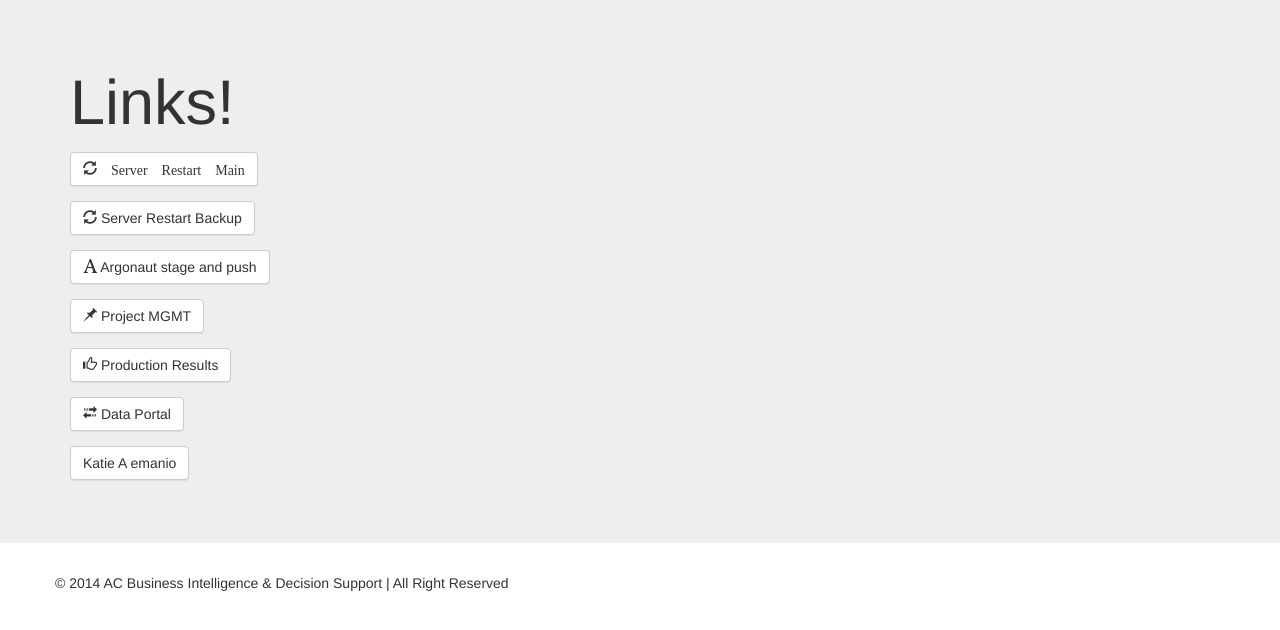
After one commit to chetstar/projectmgmtWindows, a Flask app: page /navstart in a window 1280 px wide. The commit adds this page. Shown: the top 630 px of the page. Run offline with Flask 2, Linux system fonts and the light colour scheme; some libraries are stand-ins or nearby versions.

Commit message:
small changes

```diff
--- a/app/forms.py
+++ b/app/forms.py
@@ -22,7 +22,7 @@ class task_form(Form):
     staff = TextField('Staff Assigned')
     complete = BooleanField('Is the task Complete?')
     deadline =DateField( 'Deadline (mm/dd/yyyy)',  format='%m/%d/%Y',validators = [validators.Required()])
-    note = TextAreaField('Note',[validators.Required(),validators.Length(min=2, max=250,message='not the right length less than 250 characters')])
+    note = TextAreaField('Note',)
     Order = IntegerField('Order')
     submit=SubmitField('Submit')
 
--- a/app/templates/edit_task.html
+++ b/app/templates/edit_task.html
@@ -97,7 +97,10 @@
 <input data-provide="datepicker" data-date-format="mm/dd/yyyy" id="deadline"  type="text" value="{{ form.deadline.data }}" name="deadline" required></input>
 <br><br>
 {{ wtf.form_field(form.complete) }}<br><br>
-    <input id="note" class="form-control" type="text"  name="note"  value="{{ form.note.data }}" maxlength="300"  required></input><br><br>
+  <label class="control-label" for="note">
+Note
+                        </label>
+    <input id="note" class="form-control" type="text"  name="note"  value="{{ form.note.data }}" maxlength="300"  ></input><br><br>
    <div class="row">
       <div class="col-md-1 ">
 {{ wtf.form_field(form.submit) }}</form> </div>
--- a/app/templates/index_for_task.html
+++ b/app/templates/index_for_task.html
@@ -101,7 +101,7 @@
           Note *
 
                                 </label>
-                                <input id="note" class="form-control" type="text"  name="note" maxlength="300"  required></input>
+                                <input id="note" class="form-control" type="text"  name="note" maxlength="300"  ></input>
                          {{ wtf.form_field(tform.submit) }}    </div>
           </div></p></div></div>
 </form></b>
--- /dev/null
+++ b/app/templates/navStart.html
@@ -0,0 +1,90 @@
+ {% extends "bootstrap/base.html" %}
+{% import "bootstrap/wtf.html" as wtf %}
+
+<!DOCTYPE html>
+
+<html lang="en">
+    {% block head %}
+    <title>AC Forms!{% block title %}{% endblock %}</title>
+         <meta name="viewport" content="width=device-width, initial-scale=1.0">
+    <meta name="description" content="">
+    <meta name="keywords" content="">
+    <meta name="author" content="">
+    <meta charset="utf-8">
+
+
+<link href="/static/css/bootstrap-responsive.css" rel="stylesheet">
+<script src="http://code.jquery.com/jquery-latest.js"></script>
+   <!--   <script src="/static/js/bootstrap.min.js"></script> -->
+<meta name="viewport" content="width=device-width, initial-scale=1.0">
+<link href="//netdna.bootstrapcdn.com/font-awesome/4.0.3/css/font-awesome.css" rel="stylesheet">
+
+
+    <!--  <link href="//netdna.bootstrapcdn.com/bootstrap/3.0.0/css/bootstrap.min.css" rel="stylesheet">-->
+<link rel="stylesheet" type="text/css" href="{{ url_for('static', filename='css/datepicker.css') }}">
+<link rel="stylesheet" type="text/css" href="{{ url_for('static', filename='css/datepicker3.css') }}">
+<script type="text/javascript" src="{{ url_for('static', filename='js/script.js') }}"></script>
+
+
+<!-- <link rel="stylesheet" href="//netdna.bootstrapcdn.com/bootstrap/3.1.1/css/bootstrap.min.css"> -->
+
+<link rel="stylesheet" type="text/css" href="{{ url_for('static', filename='css/bootstrap-modal.css') }}">
+<link rel="stylesheet" href="//netdna.bootstrapcdn.com/bootstrap/3.1.1/css/bootstrap-theme.min.css">
+<script src="//ajax.googleapis.com/ajax/libs/jquery/1.11.0/jquery.min.js"></script>
+<script src="//netdna.bootstrapcdn.com/bootstrap/3.1.1/js/bootstrap.min.js"></script>
+<script src="//netdna.bootstrapcdn.com/bootstrap/3.0.0/js/bootstrap.min.js"></script>
+<!-- <link rel="stylesheet" type="text/css" href="//netdna.bootstrapcdn.com/bootstrap/3.1.1/css/bootstrap.min.css">
+ -->  <link rel="stylesheet" type="text/css" href="{{ url_for('static', filename='css/bootstrap.min.css') }}">
+    <!-- <link rel="shortcut icon" href="{{ url_for('static', filename='ico/favicon.ico') }}"> -->
+
+
+    {% endblock %}
+  <body>
+
+
+
+          {% block content %}
+
+
+      <!-- Main jumbotron for a primary marketing message or call to action -->
+      <div class="jumbotron">
+            <div class="container">
+        <h1>Links!</h1>
+        <p></p>
+
+<p></span><a class="btn btn-default" role="button" href="http://bhcsweb3:5000/restart"><span class="glyphicon glyphicon-refresh" aria-hidden="true"> Server Restart Main</a>  </p>
+<p><a class="btn btn-default" role="button" href="http://hpmxl2221nxk:5000/restart"><span class="glyphicon glyphicon-refresh " aria-hidden="true"></span> Server Restart Backup</a> </p>
+<p><a class="btn btn-default" role="button" href="http://winspssv4:5000/argonaut"><span class="glyphicon glyphicon-font" aria-hidden="true"></span> Argonaut stage and push</a></p>
+<p>  <a class="btn btn-default" role="button" href="http://argonaut/start"><span class="glyphicon glyphicon-pushpin" aria-hidden="true"></span> Project MGMT</a> </p>
+ <p> <a class="btn btn-default" role="button" href="http://winspssv3:5000/"><span class="glyphicon glyphicon-thumbs-up" aria-hidden="true"></span> Production Results</a></p>
+  <p><a class="btn btn-default" role="button" href="http://winspssv4:5000/theportal"><span class="glyphicon glyphicon-transfer" aria-hidden="true"></span> Data Portal</a> </p>
+<p> <a class="btn btn-default" role="button"href="http://CoveContext/RunReport.i4?reportUUID=1040e171-5c43-4129-9050-5d2fd8c909e2&primaryOrg=1&clientOrg=1&filter8663189=Katie+A+Implementation">Katie A emanio</a></p>
+
+
+      </div>
+    </div>
+
+
+
+
+          {% endblock %}
+
+
+ {% block scripts %}
+
+  <div id="footer">
+        <div class="container">
+            <div class="row ">
+                &copy; 2014 AC Business Intelligence & Decision Support | All Right Reserved
+
+            </div>
+
+        </div>
+
+    </div>
+           <script type="text/javascript" src="{{ url_for('static', filename='js/bootstrap-datepicker.js') }}"></script>
+  <script src="//ajax.googleapis.com/ajax/libs/jquery/1.10.2/jquery.min.js"></script>
+{% endblock %}
+
+
+</html>
--- a/app/views.py
+++ b/app/views.py
@@ -18,6 +18,13 @@ import subprocess
 import socket
 from threading import Thread
 import sqlite3
+
+@app.route('/navstart', methods=['GET'])
+def navstart():
+    # subject = ''
+    print "it worked"
+    return render_template("navStart.html")
+
 
 @app.route('/sendemail', methods=['GET', 'POST'])
 def sendEmailV4():
@@ -238,12 +245,17 @@ def edit_task(name,goal,strategy,task):
     tform=task_form(request.values)
     if request.method == 'POST' and form.validate_on_submit():
         #if it changed from True to false, set complete date to None
+        # import pdb;pdb.set_trace()
         if get_history(ptask, 'complete')[0]==[True] and get_history(ptask, 'complete')[2]==[False]:
             print 'changed from false to true'
             ptask.completeDate=datetime.datetime.utcnow()
         if get_history(ptask, 'complete')[0]==[False] and get_history(ptask, 'complete')[2]==[True]:
             print 'changed from true to false'
             ptask.completeDate=None
+        else:
+            if get_history(ptask, 'complete')[0]==[True] and get_history(ptask, 'complete')[2]==[None]:
+                ptask.complete=True
+                ptask.completeDate=None
         db.session.commit()
         return redirect(url_for('task_outline',name=name,goal=goal,strategy=strategy))
     if delete_form.validate_on_submit():
```
Also changed, not shown: 4 other files.
